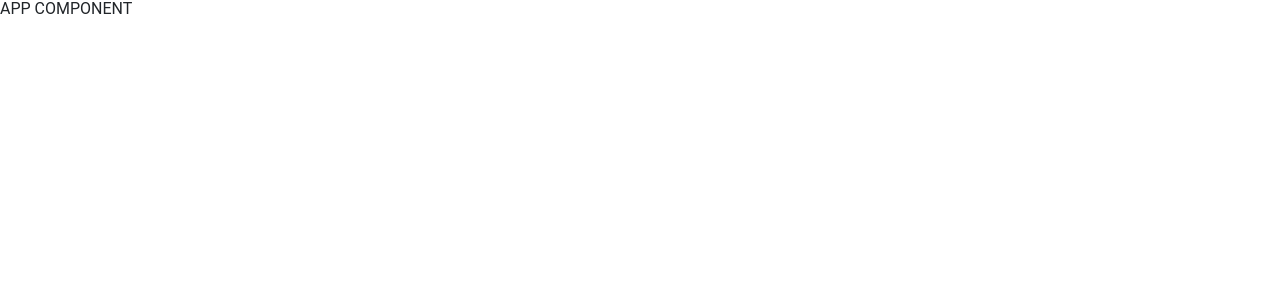
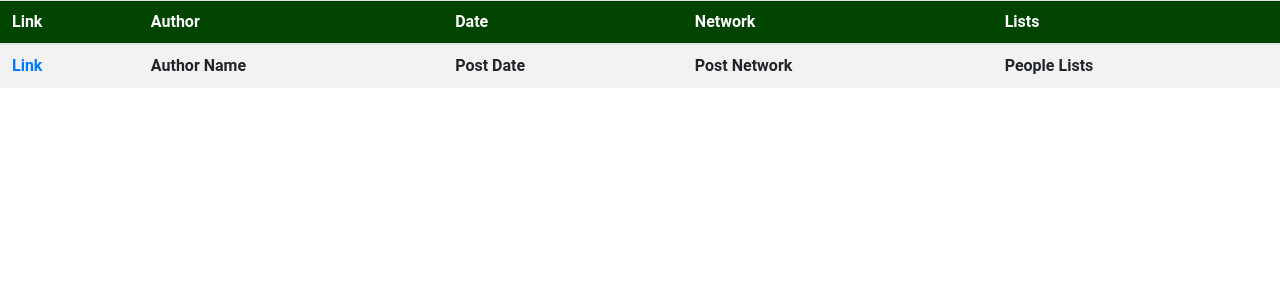
Before and after one commit to jramiresbrito/social-media-fe, a React (Create React App) app: page / in a window 1280 px wide. Shown: the top 300 px of the page. Built offline with nearby package versions, Linux system fonts and the light colour scheme.

Commit message:
Feature: Display the initial strutucture of posts table

```diff
--- a/src/App.js
+++ b/src/App.js
@@ -1,8 +1,9 @@
 import React from 'react';
+import Posts from './components/posts';
 
 function App() {
   return (
-    <div>APP COMPONENT</div>
+    <Posts />
   );
 }
 
--- /dev/null
+++ b/src/components/posts.jsx
@@ -0,0 +1,31 @@
+import React, { Component } from 'react';
+
+class Posts extends Component {
+  state = {  }
+  render() {
+    return (
+    <table className='table table-hover table-striped'>
+      <thead>
+        <tr>
+          <th>Link</th>
+          <th>Author</th>
+          <th>Date</th>
+          <th>Network</th>
+          <th>Lists</th>
+        </tr>
+      </thead>
+      <tbody>
+        <tr>
+          <td><a href="#">Link</a></td>
+          <td>Author Name</td>
+          <td>Post Date</td>
+          <td>Post Network</td>
+          <td>People Lists</td>
+        </tr>
+      </tbody>
+    </table>
+    );
+  }
+}
+
+export default Posts;
```
